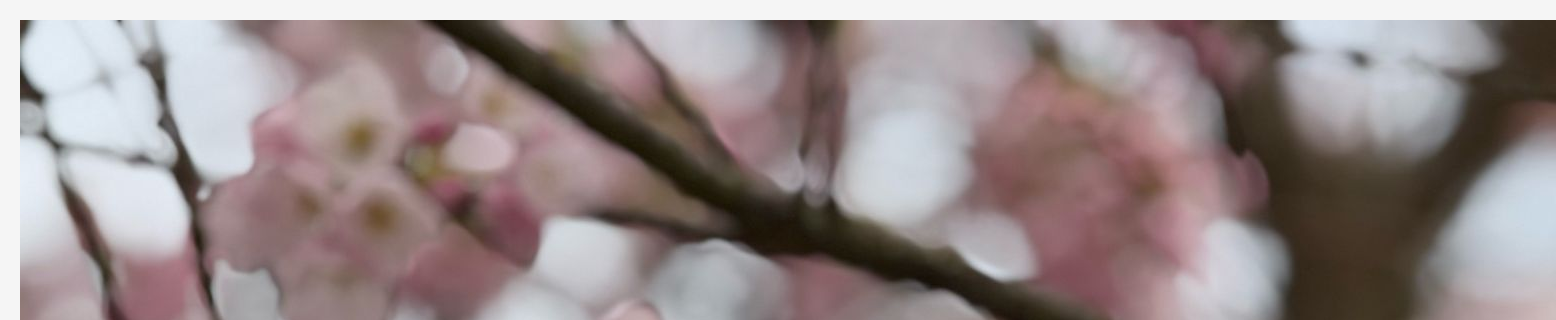
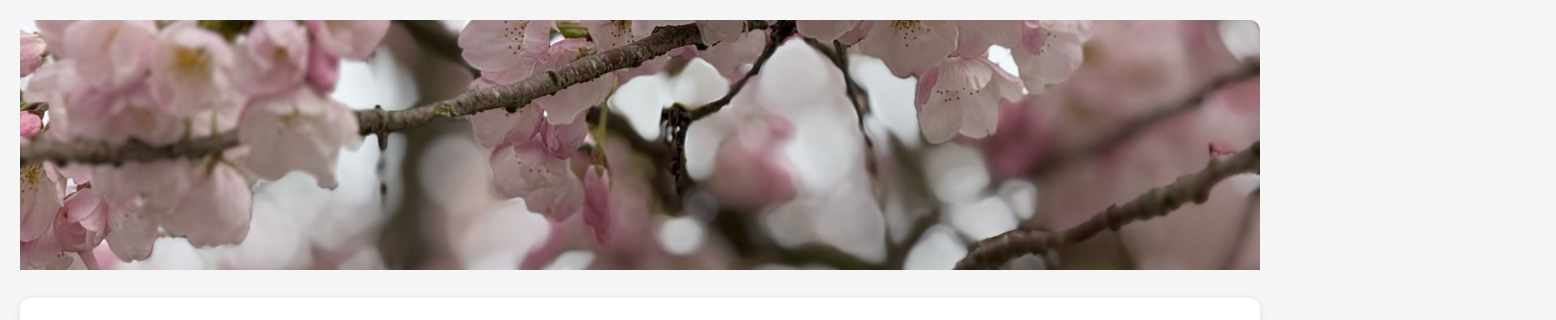
Before and after one commit to YasaminIranfar/yasaminiranfar.github.io, a plain HTML site: page index.html in a window 1280 px wide. Shown: the top 320 px of the page, 1556 px wide, since content can reach past the window. Drawn offline with Linux system fonts and the light colour scheme.

Commit message:
Update style.css

```diff
--- a/style.css
+++ b/style.css
@@ -54,6 +54,13 @@ section {
   text-decoration: none;
 }
 
+.banner {
+  width: 100%;
+  height: 250px; /* Adjust the height as needed */
+  object-fit: cover; /* Ensures the image fits well */
+  border-radius: 10px 10px 0 0; /* Rounded corners for the top */
+  margin-bottom: 20px; /* Space between the banner and the content */
+}
 footer {
   text-align: center;
   margin-top: 40px;
```
